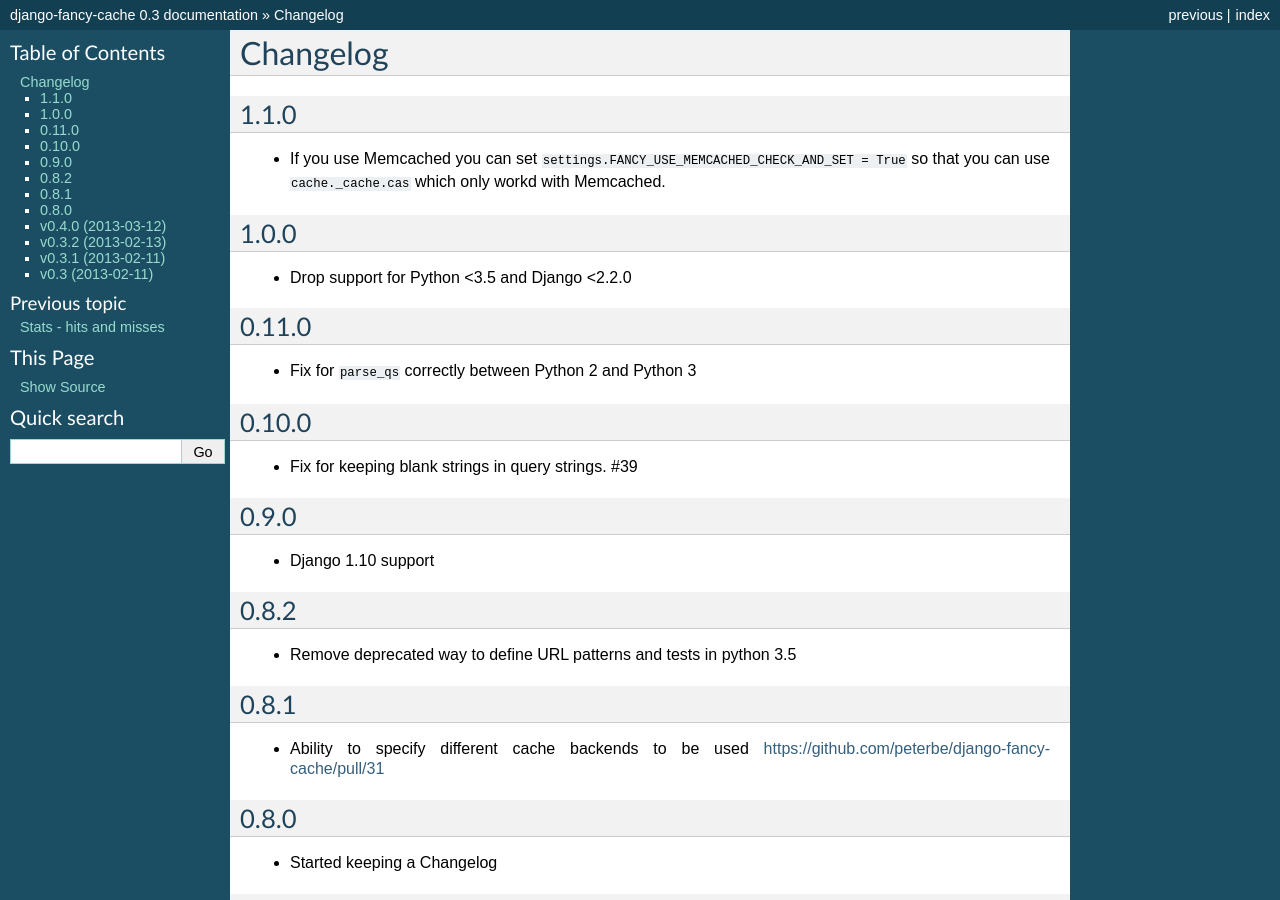
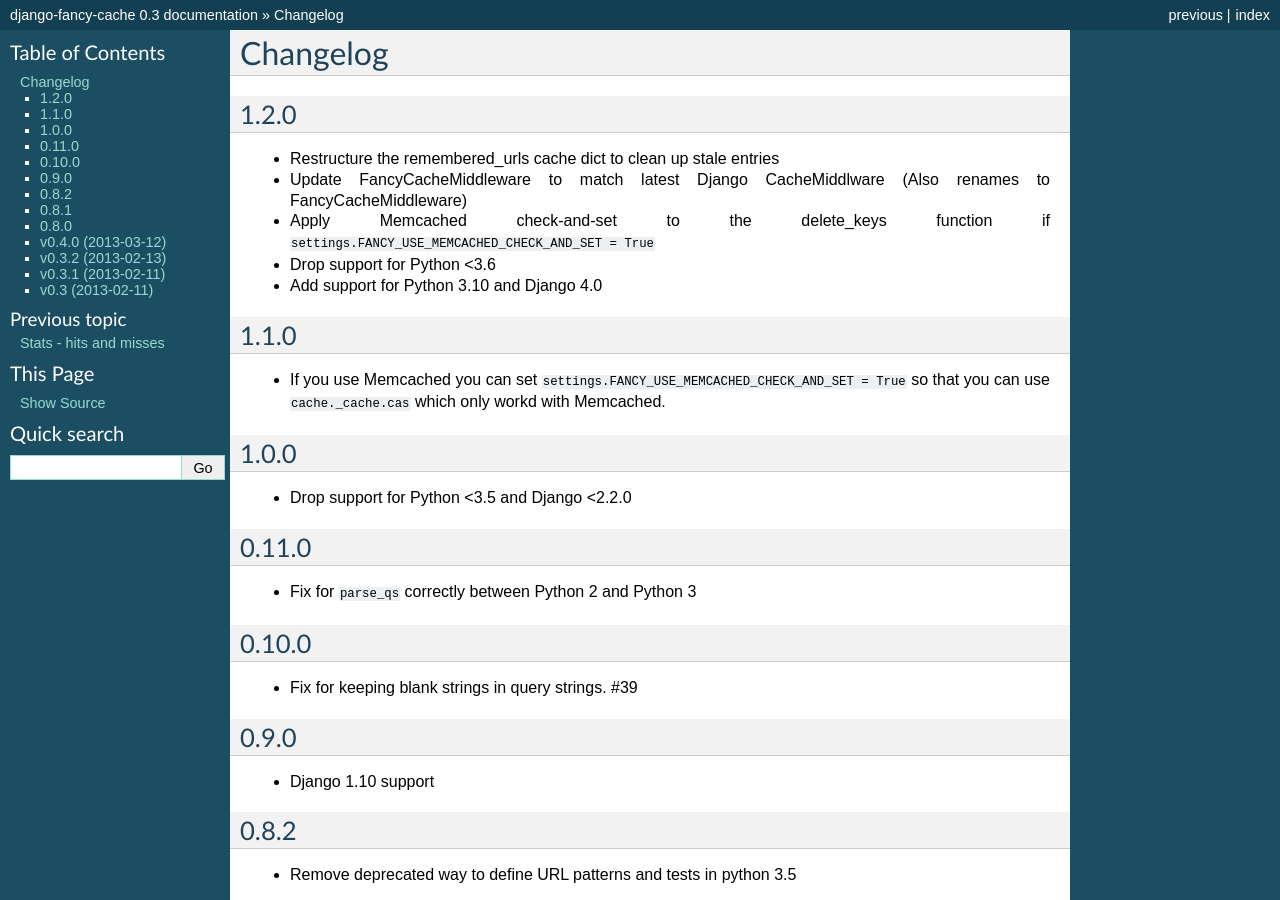
Before and after one commit to peterbe/django-fancy-cache, a Sphinx documentation site: the page built from docs/changelog.rst, in a window 1280 px wide and 900 px high. Built offline with Sphinx 7.4.7, drawn with Linux system fonts in a browser that asks for light colours.

Commit message:
Add documentation for release 1.2.0.

```diff
--- a/docs/changelog.rst
+++ b/docs/changelog.rst
@@ -4,6 +4,17 @@
 
 Changelog
 =========
+
+1.2.0
+-------------------
+
+* Restructure the remembered_urls cache dict to clean up stale entries
+* Update FancyCacheMiddleware to match latest Django CacheMiddlware
+  (Also renames to FancyCacheMiddleware)
+* Apply Memcached check-and-set to the delete_keys function
+  if ``settings.FANCY_USE_MEMCACHED_CHECK_AND_SET = True``
+* Drop support for Python <3.6
+* Add support for Python 3.10 and Django 4.0
 
 1.1.0
 -------------------
```
Also changed, not shown: README.rst (+9 -2 lines).
